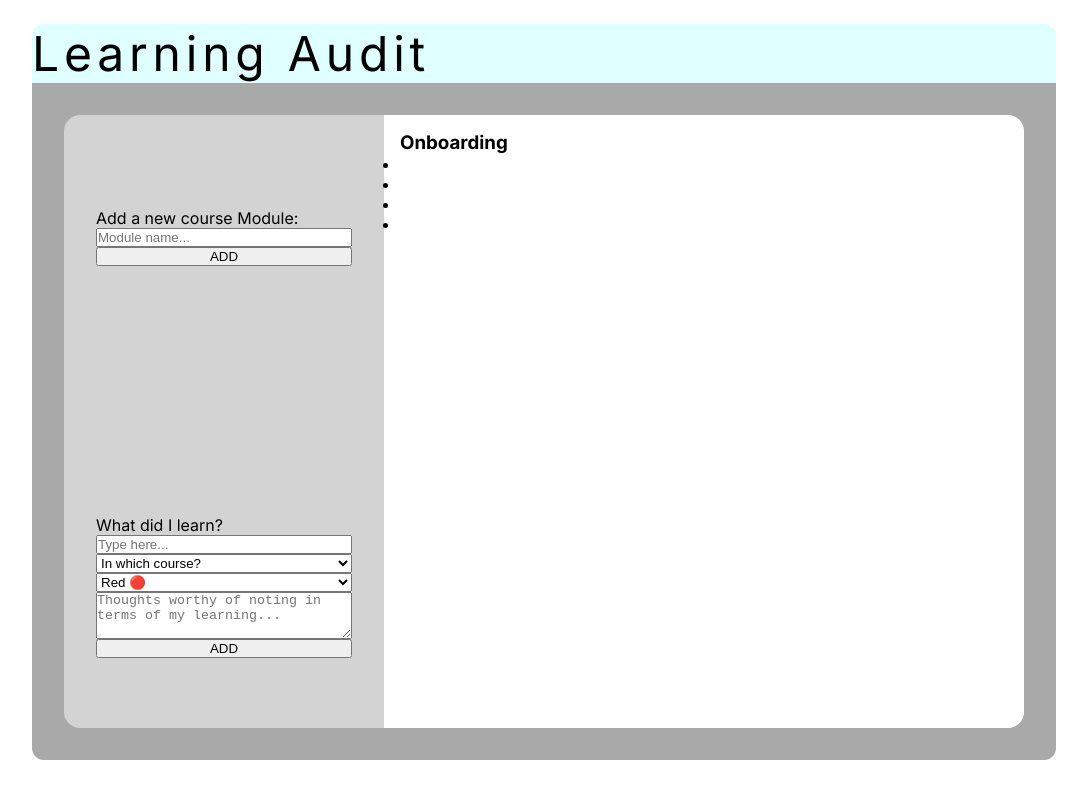
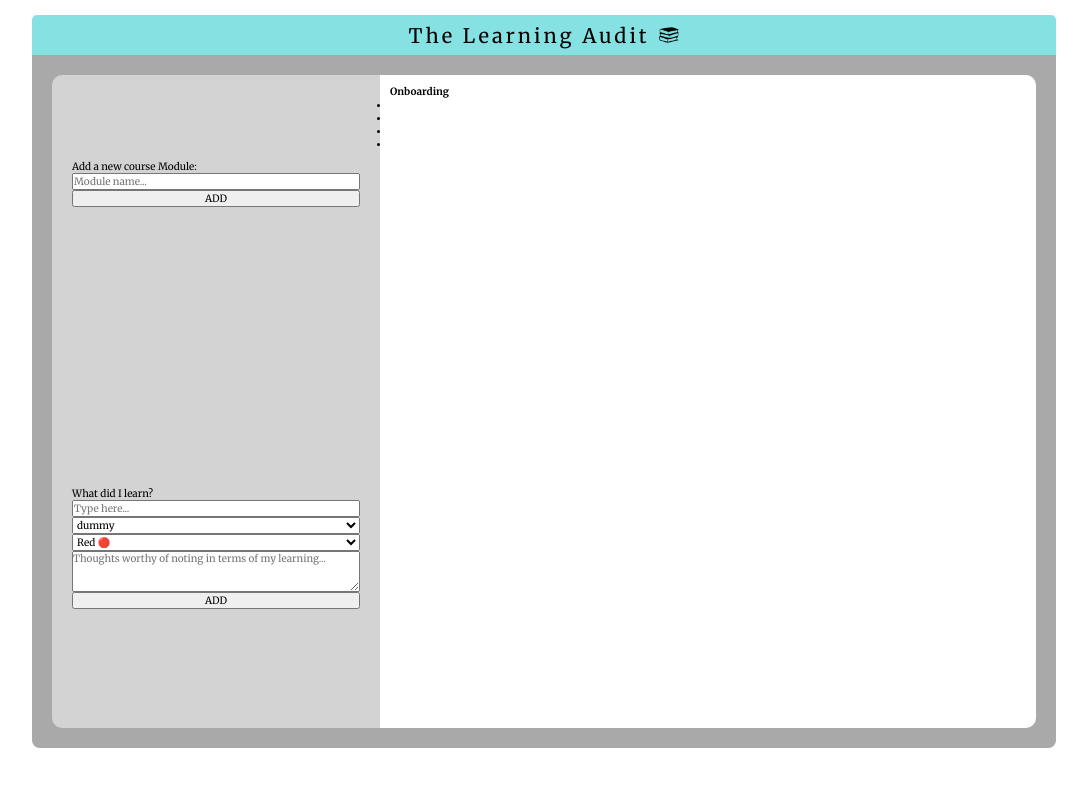
Before and after one commit to Tyriol/learning-audit, a Next.js app in the folder learning-audit-app/: page / in a window 1280 px wide. Shown: the whole page, without its empty margins (96-1183 px from the left). Built offline with nearby package versions, Linux system fonts and the light colour scheme.

Commit message:
added image to header and resolved issue with htmlFor

```diff
--- a/learning-audit-app/app/components/Header/Header.jsx
+++ b/learning-audit-app/app/components/Header/Header.jsx
@@ -1,10 +1,13 @@
 import React from "react";
-import styles from './Header.module.css'
+import Image from "next/image";
+import styles from './Header.module.css';
+
+import books from "../../../public/images/books.png";
 
 export default function Header() {
     return(
         <header className={styles.siteHeader}>
-            Learning Audit
+            The Learning Audit <Image className={styles.siteHeaderImage} src={books} alt="stacked books" width={512} height={512} />
         </header>
     )
 }
--- a/learning-audit-app/app/components/Header/Header.module.css
+++ b/learning-audit-app/app/components/Header/Header.module.css
@@ -1,9 +1,17 @@
 .siteHeader {
-    background-color: lightcyan;
-    justify-content: center;
-    align-items: center;
-    font-size: 3em;
-    letter-spacing: 0.1em;
-    border-top-left-radius: 0.25em;
-    border-top-right-radius: 0.25em;
+  display: flex;
+  height: 4rem;
+  background-color: rgb(134, 226, 226);
+  justify-content: center;
+  align-items: center;
+  font-size: 2rem;
+  letter-spacing: 0.3rem;
+  border-top-left-radius: 0.5rem;
+  border-top-right-radius: 0.5rem;
   }
+
+  .siteHeaderImage {
+    height: 2rem;
+    width: auto;
+    margin-left: 1rem;
+  }
--- a/learning-audit-app/app/globals.css
+++ b/learning-audit-app/app/globals.css
@@ -1,7 +1,11 @@
+@import url('https://fonts.googleapis.com/css2?family=Merriweather:ital,wght@0,300;0,400;0,700;0,900;1,300;1,400;1,700;1,900&display=swap');
+
 * {
   box-sizing: border-box;
   padding: 0;
   margin: 0;
+  font-size: 10px;
+  font-family: "Merriweather", serif;
 }
 
 html,
--- a/learning-audit-app/app/layout.js
+++ b/learning-audit-app/app/layout.js
@@ -1,8 +1,5 @@
-import { Inter } from "next/font/google";
 import "./globals.css";
 import Header from "./components/Header/Header.jsx";
-
-const inter = Inter({ subsets: ["latin"] });
 
 export const metadata = {
   title: "Learning Audit App",
@@ -12,7 +9,7 @@ export const metadata = {
 export default function RootLayout({ children }) {
   return (
     <html lang="en">
-      <body className={inter.className}>
+      <body>
         <div className="wrapper">
           <Header />
           {children}
--- a/learning-audit-app/app/page.js
+++ b/learning-audit-app/app/page.js
@@ -7,7 +7,7 @@ export default function Home() {
       <section className={styles.contentInput}>
         <div className={styles.wide}>
           <form className={styles.siteForm} action="" method="post">
-            <label for="course-module">Add a new course Module:</label>
+            <label htmlFor="course-module">Add a new course Module:</label>
             <input
               type="text"
               name="course-module"
@@ -19,15 +19,15 @@ export default function Home() {
         </div>
         <div className={styles.wide}>
           <form className={styles.siteForm} action="" method="post">
-            <label for="learning">What did I learn?</label>
+            <label htmlFor="learning">What did I learn?</label>
             <input
               type="text"
               name="learning"
               id="learning"
               placeholder="Type here..."
             />
-            <select name="linked-course" id="linked-course">
-              <option value="" disabled selected>
+            <select name="linked-course" id="linked-course" defaultValue={0}>
+              <option value="default" disabled>
                 In which course?
               </option>
               <option value="dummy">dummy</option>
```
Also changed, not shown: learning-audit-app/package.json (+5 -3 lines), learning-audit-app/public/images/books.png (added), 1 other file (tests, documents, lock files or other folders).
